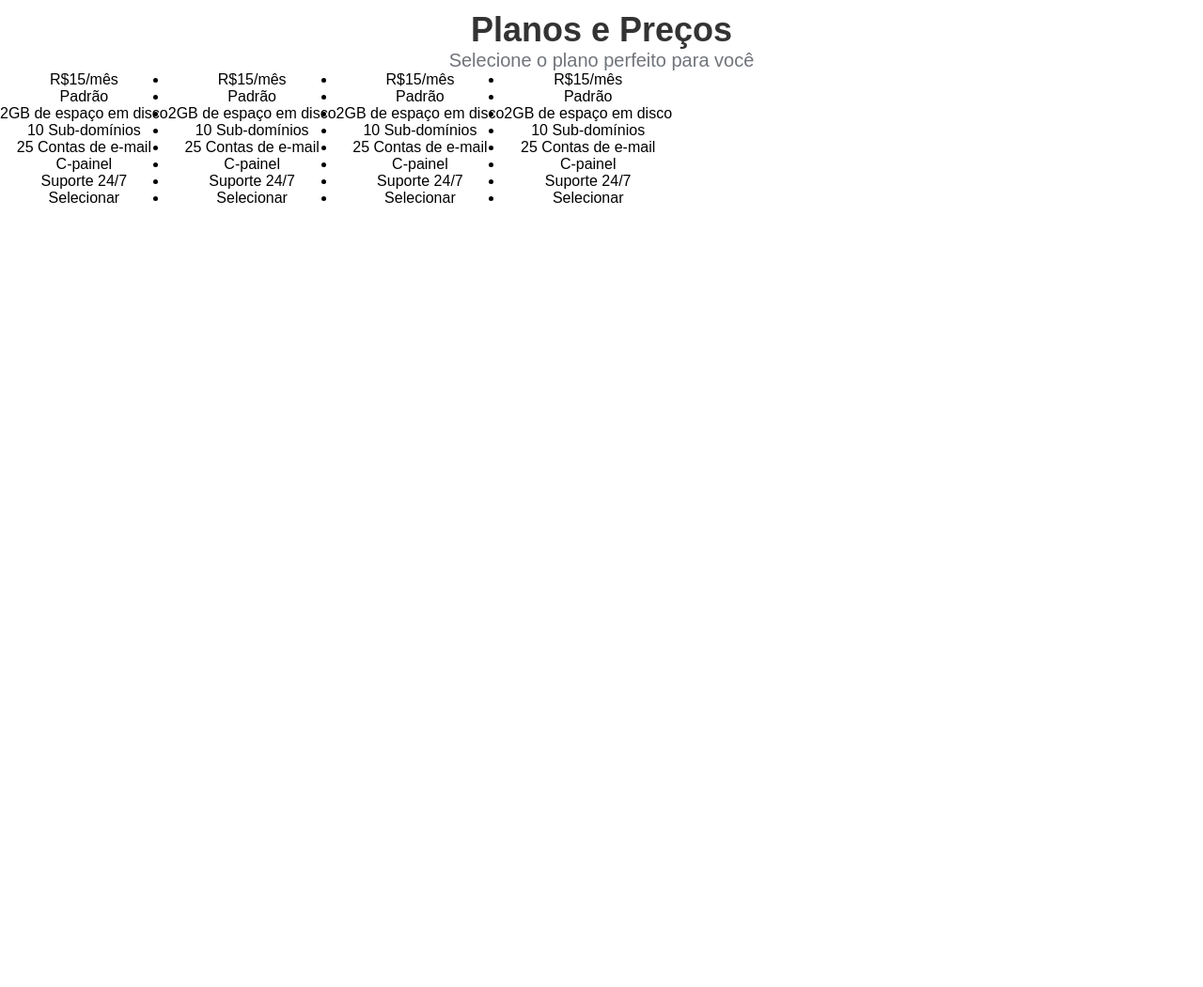
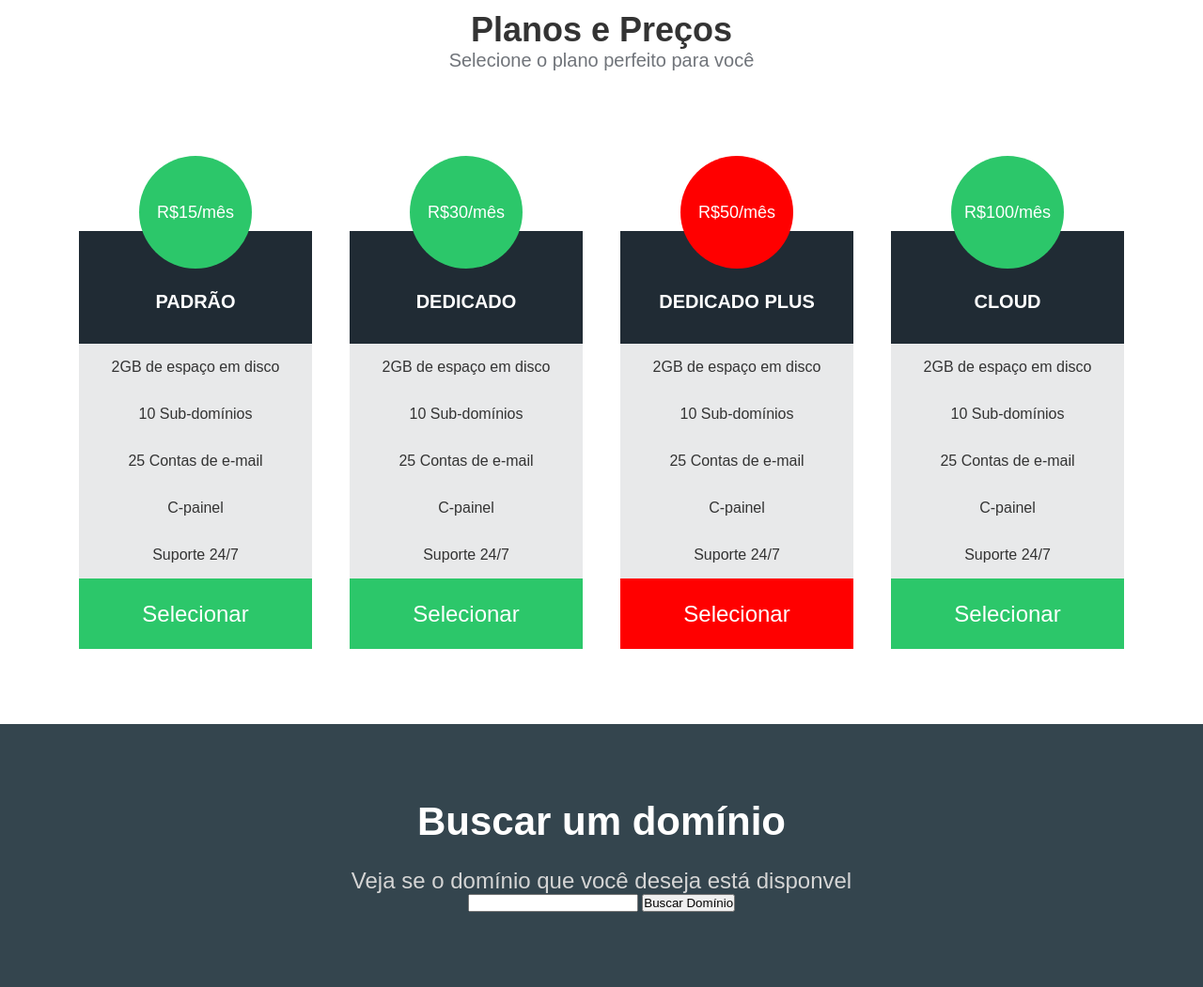
Before and after one commit to Steyz5K/homehost, a plain HTML site: page index.html in a window 1280 px wide. Shown: the part 954-2005 px from the top of the page at 94% size. Before the commit the page ends 1254 px from the top, so only its background shows below. Drawn offline with Linux system fonts and the light colour scheme.

Commit message:
quase finalizando o homehost

```diff
--- a/css/style.css
+++ b/css/style.css
@@ -64,6 +64,7 @@ p {
     background-color: #14f156;
     padding: 15px 20px;
     border-radius: 5px;
+    margin-right: 25px;
 }
 
 .main-banner {
@@ -144,4 +145,73 @@ p {
 }
 .plans-container{
     display: flex;
+    justify-content: space-between;
+    margin-top: 50px;
+    width: 90%;
+    position: relative;
+    margin-left: auto;
+    margin-right: auto;
 }
+.plans-container .plan{
+    width: 275px;
+    margin: 0 20px;
+}
+.plans-container .plan ul{
+    list-style: none;
+    padding: 0;
+}
+.plan li{
+    height: 50px;
+    line-height: 50px;
+    background-color: #e8e9ea;
+    color: #333;
+}
+.plan .price{
+    width: 120px;
+    height: 120px;
+    border-radius: 50%;
+    background-color: #2cc76a;
+    color: #fff;
+    text-align: center;
+    line-height: 120px;
+    font-size: 18px;
+    position: relative;
+    margin: 0 auto;
+    top: 40px;
+}
+.plan .plan-name{
+    text-transform: uppercase;
+    font-size: 20px;
+    padding-top: 50px ;
+    padding-bottom: 20px;
+    color: #fff;
+    background-color: #202b34;
+    font-weight: bold;
+}
+.plan .plan-btn{
+    background-color: #2cc76a;
+    color: #fff;
+    font-size: 24px;
+    height: 75px;
+    line-height: 75px;
+    cursor: pointer;
+}
+.plan .recommended{
+    background-color: red;
+}
+.searchdomain-container{
+    background-color: #34454e;
+    text-align: center;
+    padding: 5em 0;
+}
+.searchdomain-container h2{
+    color: #fff;
+    font-size: 42px;
+    margin-top: 0;
+    margin-bottom: 15px;
+}
+.searchdomain-container p{
+    color: #D5D5D5;
+    font-size: 24px;
+    margin-top: 25px;
+}
--- a/index.html
+++ b/index.html
@@ -51,7 +51,7 @@
                 <div class="plan">
                     <ul>
                         <li class="price">R$15/mês</li>
-                        <li class="plan-name">Padrão</li>
+                        <li class="plan-name">PADRÃO</li>
                         <li>2GB de espaço em disco</li>
                         <li>10 Sub-domínios</li>
                         <li>25 Contas de e-mail</li>
@@ -62,8 +62,8 @@
                     </div>
                     <div class="plan">
                         <ul>
-                            <li class="price">R$15/mês</li>
-                            <li class="plan-name">Padrão</li>
+                            <li class="price">R$30/mês</li>
+                            <li class="plan-name">DEDICADO</li>
                             <li>2GB de espaço em disco</li>
                             <li>10 Sub-domínios</li>
                             <li>25 Contas de e-mail</li>
@@ -74,8 +74,8 @@
                         </div>
                         <div class="plan">
                             <ul>
-                                <li class="price recommended">R$15/mês</li>
-                            <li class="plan-name">Padrão</li>
+                                <li class="price recommended">R$50/mês</li>
+                            <li class="plan-name">DEDICADO PLUS</li>
                                 <li>2GB de espaço em disco</li>
                                 <li>10 Sub-domínios</li>
                                 <li>25 Contas de e-mail</li>
@@ -86,8 +86,8 @@
                             </div>
                             <div class="plan">
                                 <ul>
-                                    <li class="price">R$15/mês</li>
-                            <li class="plan-name">Padrão</li>
+                                    <li class="price">R$100/mês</li>
+                            <li class="plan-name">CLOUD</li>
                                     <li>2GB de espaço em disco</li>
                                     <li>10 Sub-domínios</li>
                                     <li>25 Contas de e-mail</li>
@@ -100,6 +100,16 @@
                 </div>
                </div>
            </section>
+           <!--PESQUISA-->
+           <section class="searchdomain-container">
+               <h2> Buscar um domínio</h2>
+               <p>Veja se o domínio que você deseja está disponvel</p>
+               <form>
+                   <input type="text" name="domain" planceholder="Digite seu domínio desejado">
+                   <input type="submit" value="Buscar Domínio">
+
+               </form>
+           </section>
         </main>
     </div>
 
```
